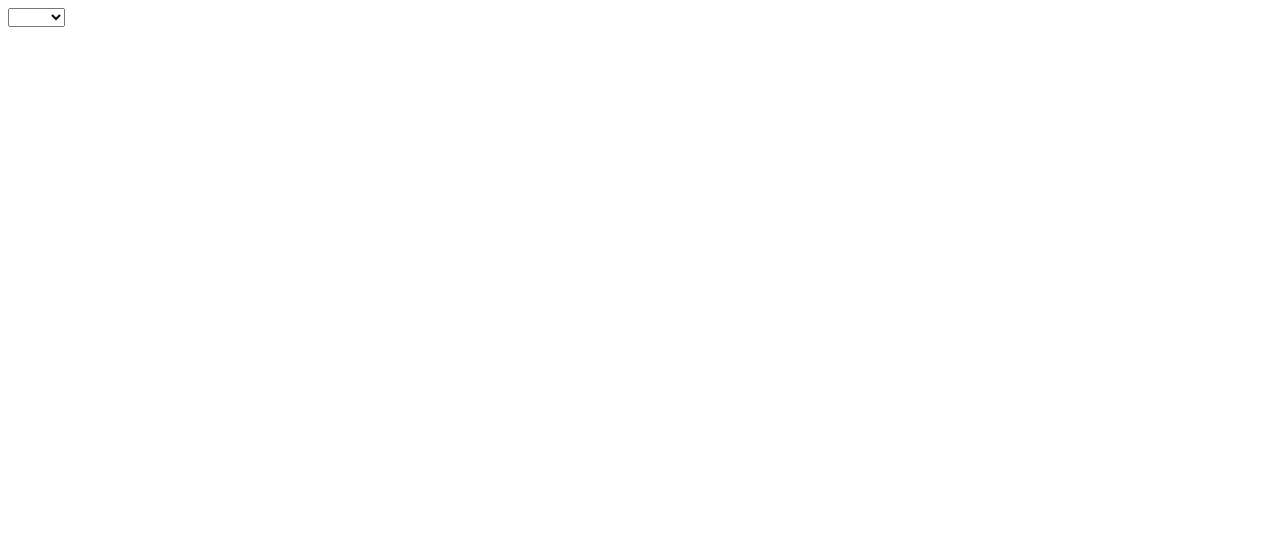
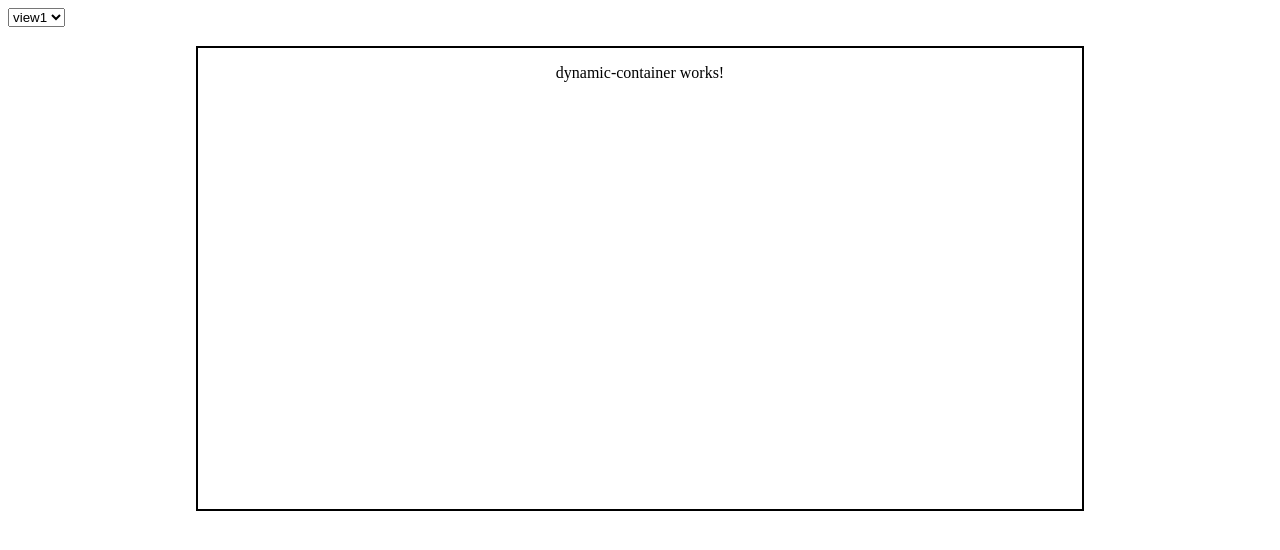
Before and after one commit to YardenRon/DynamicComponent, an Angular app: page / in a window 1280 px wide. Shown: the top 550 px of the page. Built offline with nearby package versions, Linux system fonts and the light colour scheme.

Commit message:
Prepare the area for the dynamic container

```diff
--- a/src/app/app.component.html
+++ b/src/app/app.component.html
@@ -1,5 +1,8 @@
 <div class="view-selector-cotainer">
-  <select class="view-selector" [(ngModel)]="selectedView" (ngModelChange)="onViewChange()">
-    <option *ngFor="let view of views" value="{{view}}"> {{ view }} </option>
+  <select class="view-selector" [(ngModel)]="selectedViewName" (ngModelChange)="onViewChange()">
+    <option *ngFor="let view of views" value="{{ view.name }}"> {{ view.name }} </option>
   </select>
 </div>
+<div class="dynamic-container-area">
+  <dynamic-container [cubes]="selectedView.cubes"></dynamic-container>
+</div>
--- a/src/app/app.component.scss
+++ b/src/app/app.component.scss
@@ -0,0 +1,11 @@
+.view-selector-cotainer {
+    height: 5%;
+}
+
+.dynamic-container-area {
+    min-height: 60%;
+    width: 70%;
+    margin: 0 auto;
+    border-style: solid;
+    border-width: 2px;
+}
--- a/src/app/app.component.ts
+++ b/src/app/app.component.ts
@@ -1,5 +1,7 @@
 import { Component, OnInit } from '@angular/core';
 import { viewsConfig } from './views-config';
+import { View } from './shared/models/view.model';
+import { Cube } from './shared/models/cube.model';
 
 @Component({
   selector: 'app-root',
@@ -8,14 +10,21 @@ import { viewsConfig } from './views-config';
 })
 export class AppComponent implements OnInit {
 
-  selectedView: string;
-  views: string[];
+  selectedViewName: string;
+  selectedView: View;
+  views: View[];
 
   ngOnInit(): void {
-    this.views = viewsConfig.map(view => view.name);
+    this.views = viewsConfig;
+    this.selectedView = this.views[0];
+    this.selectedViewName = this.selectedView.name;
   }
 
   onViewChange(): void {
-    alert(this.selectedView);
+    alert(this.selectedViewName);
+    if (this.selectedViewName) {
+      this.selectedView = this.views.filter(view => view.name === this.selectedViewName)[0];
+    }
   }
+
 }
--- a/src/app/dynamic-container/dynamic-container.component.html
+++ b/src/app/dynamic-container/dynamic-container.component.html
@@ -1,3 +1,5 @@
-<p>
-  dynamic-container works!
-</p>
+<div class="components-container">
+    <p>
+        dynamic-container works!
+    </p>
+</div>
--- a/src/app/dynamic-container/dynamic-container.component.scss
+++ b/src/app/dynamic-container/dynamic-container.component.scss
@@ -0,0 +1,6 @@
+.components-container {
+    display: flex;
+    flex-direction: row-reverse;
+    flex-wrap: wrap;
+    justify-content: space-evenly;
+}
--- a/src/styles.scss
+++ b/src/styles.scss
@@ -1 +1,4 @@
 /* You can add global styles to this file, and also import other style files */
+html, body {
+    height: 98%;
+}
```
